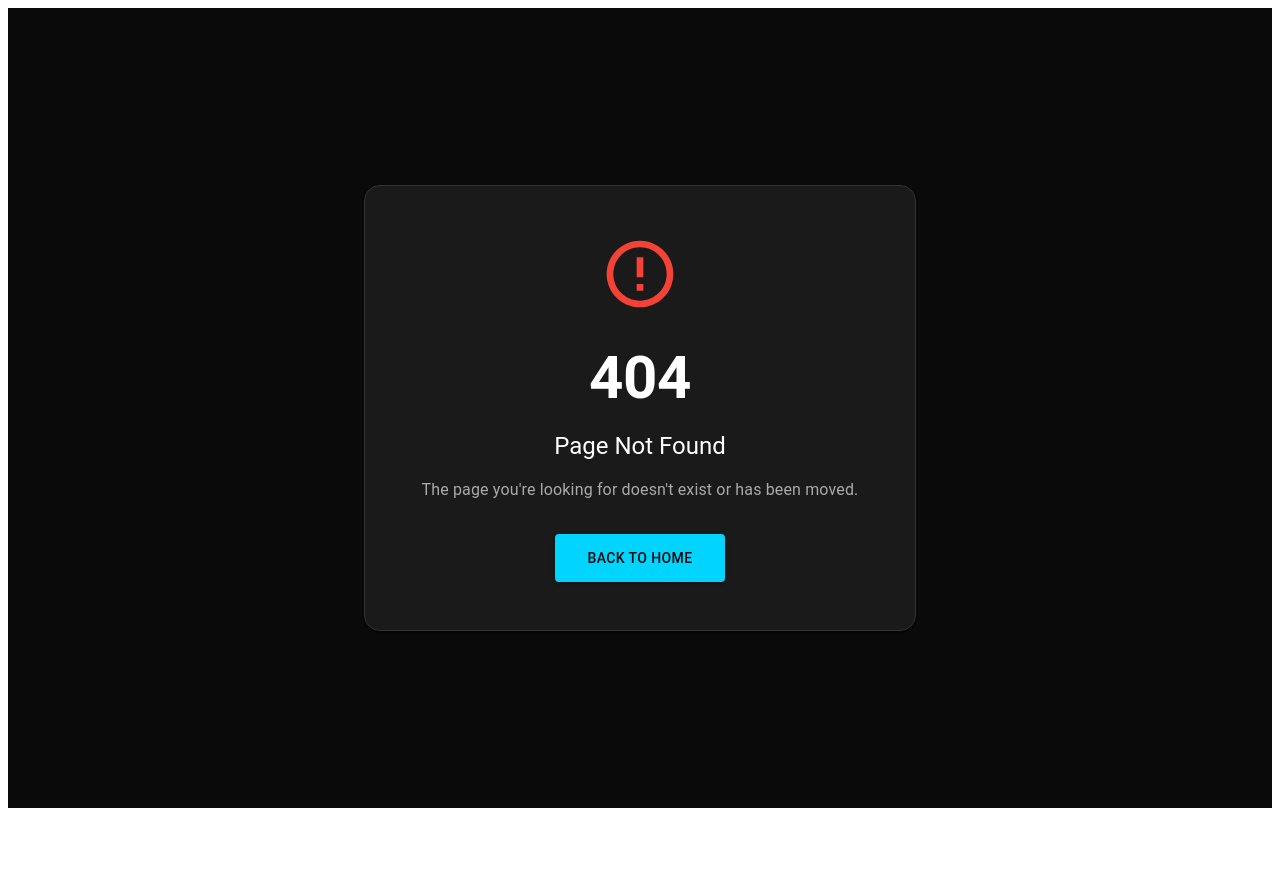
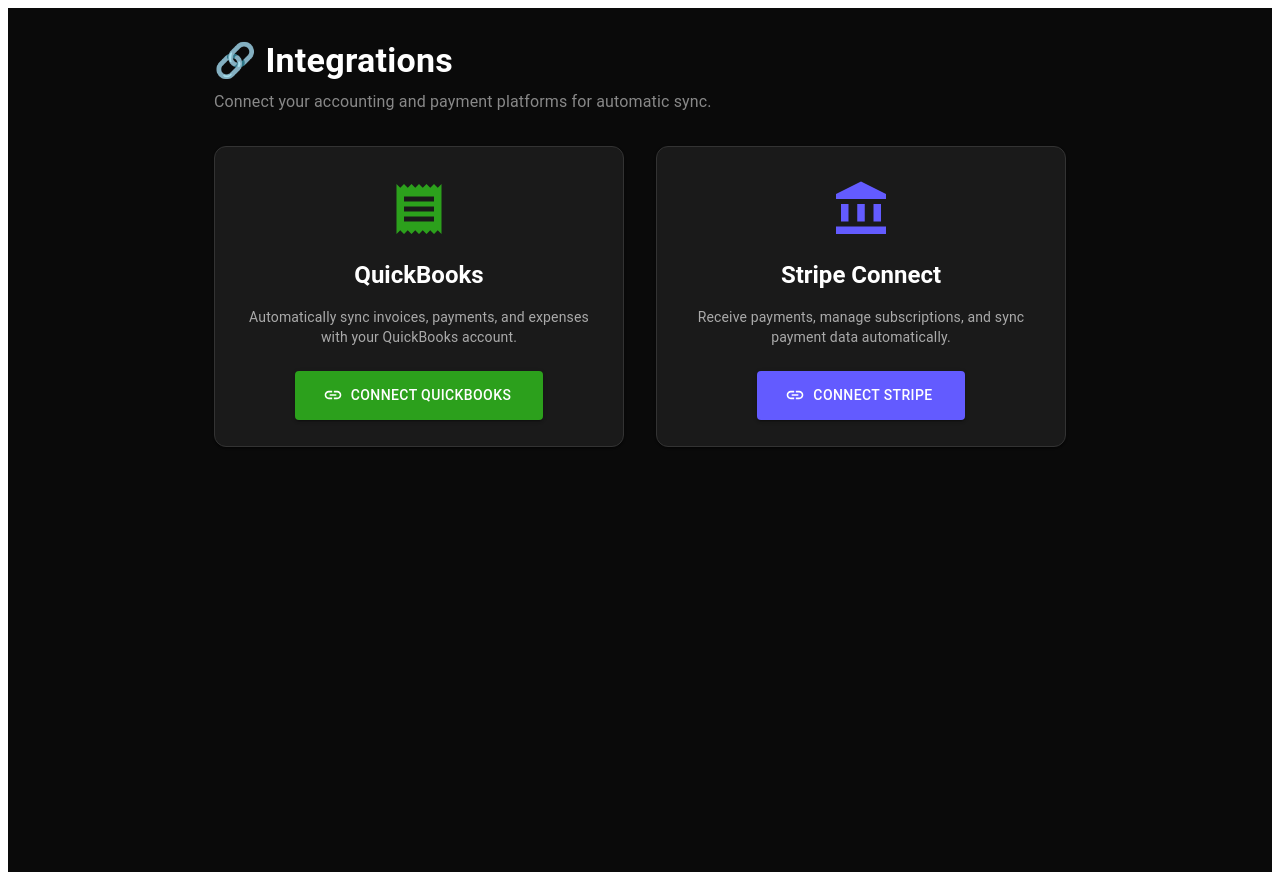
Before and after one commit to Samuelwedi/future-jobs-pro-ai, a React (Vite) app in the folder web/: page /integrations in a window 1280 px wide. Before the commit this address had no page. Before the commit the page ends 816 px from the top, so only its background shows below. Built offline with nearby package versions, Linux system fonts and the light colour scheme; no server answers.

Commit message:
Add Integrations page for QuickBooks and Stripe Connect

```diff
--- a/web/src/App.tsx
+++ b/web/src/App.tsx
@@ -23,6 +23,7 @@ import Settings from './pages/Settings';
 import NotFound from './pages/NotFound';
 import Register from './pages/Register';
 import PaymentRequired from './pages/PaymentRequired';
+import Integrations from './pages/Integrations';
 
 export default function App() {
   return (
@@ -51,6 +52,7 @@ export default function App() {
 <Route path="*" element={<NotFound />} />
 <Route path="/register" element={<Register />} />
 <Route path="/payment-required" element={<PaymentRequired />} />
+<Route path="/integrations" element={<Integrations />} />
       </Routes>
     </Router>
   );
--- a/web/src/pages/Dashboard.tsx
+++ b/web/src/pages/Dashboard.tsx
@@ -9,7 +9,7 @@ import {
   Notifications, TrendingDown, AccessTime, Work, People,
   Dashboard as DashboardIcon, CalendarMonth, Assessment,
   Groups, Folder, Timer, Chat, Assignment, BeachAccess,
-  TouchApp, Settings, Logout,
+  TouchApp, Settings, Logout, Link as LinkIcon,
 } from '@mui/icons-material';
 import {
   AreaChart, Area, PieChart, Pie, Cell, XAxis, YAxis,
@@ -31,6 +31,7 @@ const navItems = [
   { label: 'PTO', icon: <BeachAccess />, path: '/pto' },
   { label: 'Kiosk', icon: <TouchApp />, path: '/kiosk' },
   { label: 'Settings', icon: <Settings />, path: '/settings' },
+  { label: 'Integrations', icon: <LinkIcon />, path: '/integrations' },
 ];
 
 export default function Dashboard() {
@@ -72,7 +73,6 @@ export default function Dashboard() {
     ? `${user.firstName?.charAt(0) || ''}${user.lastName?.charAt(0) || ''}`
     : 'U';
 
-  // Determine trial status
   const trialEndDate = user?.trialEndsAt ? new Date(user.trialEndsAt) : null;
   const trialActive = trialEndDate && trialEndDate > new Date();
   const daysLeft = trialActive ? Math.ceil((trialEndDate!.getTime() - Date.now()) / (1000 * 60 * 60 * 24)) : 0;
--- /dev/null
+++ b/web/src/pages/Integrations.tsx
@@ -0,0 +1,151 @@
+import React, { useState, useEffect } from 'react';
+import {
+  Box, Container, Typography, Paper, Grid, Card, CardContent,
+  Button, Chip, CircularProgress, Alert,
+} from '@mui/material';
+import { AccountBalance, Receipt, CheckCircle, Link as LinkIcon } from '@mui/icons-material';
+
+const API_BASE = 'https://future-jobs-pro-ai-production.up.railway.app';
+
+export default function Integrations() {
+  const [user, setUser] = useState<any>(null);
+  const [loadingQB, setLoadingQB] = useState(false);
+  const [loadingStripe, setLoadingStripe] = useState(false);
+  const [status, setStatus] = useState<any>(null);
+  const [error, setError] = useState('');
+
+  useEffect(() => {
+    try {
+      const stored = localStorage.getItem('user');
+      if (stored) setUser(JSON.parse(stored));
+    } catch {}
+    fetchIntegrationStatus();
+  }, []);
+
+  const fetchIntegrationStatus = async () => {
+    try {
+      const token = localStorage.getItem('token');
+      const res = await fetch(`${API_BASE}/api/integrations/status`, {
+        headers: { Authorization: `Bearer ${token}` },
+      });
+      if (res.ok) {
+        const data = await res.json();
+        setStatus(data);
+      }
+    } catch {}
+  };
+
+  const handleConnectQuickBooks = async () => {
+    setLoadingQB(true);
+    try {
+      const token = localStorage.getItem('token');
+      const res = await fetch(`${API_BASE}/api/integrations/quickbooks/auth?companyId=${user?.companyId}`, {
+        headers: { Authorization: `Bearer ${token}` },
+      });
+      if (res.redirected) {
+        window.location.href = res.url;
+      } else {
+        setError('Failed to start QuickBooks connection');
+      }
+    } catch {
+      setError('Failed to start QuickBooks connection');
+    } finally {
+      setLoadingQB(false);
+    }
+  };
+
+  const handleConnectStripe = async () => {
+    setLoadingStripe(true);
+    try {
+      const token = localStorage.getItem('token');
+      const res = await fetch(`${API_BASE}/api/integrations/stripe/auth?companyId=${user?.companyId}`, {
+        headers: { Authorization: `Bearer ${token}` },
+      });
+      if (res.redirected) {
+        window.location.href = res.url;
+      } else {
+        setError('Failed to start Stripe Connect');
+      }
+    } catch {
+      setError('Failed to start Stripe Connect');
+    } finally {
+      setLoadingStripe(false);
+    }
+  };
+
+  const qbConnected = status?.quickbooks?.connected;
+  const stripeConnected = status?.stripe?.connected;
+
+  return (
+    <Box sx={{ bgcolor: '#0A0A0A', minHeight: '100vh', py: 4 }}>
+      <Container maxWidth="md">
+        <Typography variant="h4" sx={{ color: '#FFF', fontWeight: 'bold', mb: 1 }}>
+          🔗 Integrations
+        </Typography>
+        <Typography variant="body1" sx={{ color: '#888', mb: 4 }}>
+          Connect your accounting and payment platforms for automatic sync.
+        </Typography>
+
+        {error && <Alert severity="error" sx={{ mb: 3 }}>{error}</Alert>}
+
+        <Grid container spacing={4}>
+          {/* QuickBooks Card */}
+          <Grid item xs={12} md={6}>
+            <Card sx={{ bgcolor: '#1A1A1A', borderRadius: 3, border: '1px solid #333', height: '100%' }}>
+              <CardContent sx={{ p: 4, textAlign: 'center' }}>
+                <Receipt sx={{ fontSize: 60, color: '#2CA01C', mb: 2 }} />
+                <Typography variant="h5" sx={{ color: '#FFF', fontWeight: 'bold', mb: 2 }}>
+                  QuickBooks
+                </Typography>
+                <Typography variant="body2" sx={{ color: '#AAA', mb: 3 }}>
+                  Automatically sync invoices, payments, and expenses with your QuickBooks account.
+                </Typography>
+                {qbConnected ? (
+                  <Chip icon={<CheckCircle />} label="Connected" color="success" sx={{ bgcolor: '#4CAF5020', color: '#4CAF50' }} />
+                ) : (
+                  <Button
+                    variant="contained"
+                    onClick={handleConnectQuickBooks}
+                    disabled={loadingQB}
+                    startIcon={<LinkIcon />}
+                    sx={{ bgcolor: '#2CA01C', color: '#FFF', px: 4, py: 1.5 }}
+                  >
+                    {loadingQB ? 'Redirecting...' : 'Connect QuickBooks'}
+                  </Button>
+                )}
+              </CardContent>
+            </Card>
+          </Grid>
+
+          {/* Stripe Connect Card */}
+          <Grid item xs={12} md={6}>
+            <Card sx={{ bgcolor: '#1A1A1A', borderRadius: 3, border: '1px solid #333', height: '100%' }}>
+              <CardContent sx={{ p: 4, textAlign: 'center' }}>
+                <AccountBalance sx={{ fontSize: 60, color: '#635BFF', mb: 2 }} />
+                <Typography variant="h5" sx={{ color: '#FFF', fontWeight: 'bold', mb: 2 }}>
+                  Stripe Connect
+                </Typography>
+                <Typography variant="body2" sx={{ color: '#AAA', mb: 3 }}>
+                  Receive payments, manage subscriptions, and sync payment data automatically.
+                </Typography>
+                {stripeConnected ? (
+                  <Chip icon={<CheckCircle />} label="Connected" color="success" sx={{ bgcolor: '#4CAF5020', color: '#4CAF50' }} />
+                ) : (
+                  <Button
+                    variant="contained"
+                    onClick={handleConnectStripe}
+                    disabled={loadingStripe}
+                    startIcon={<LinkIcon />}
+                    sx={{ bgcolor: '#635BFF', color: '#FFF', px: 4, py: 1.5 }}
+                  >
+                    {loadingStripe ? 'Redirecting...' : 'Connect Stripe'}
+                  </Button>
+                )}
+              </CardContent>
+            </Card>
+          </Grid>
+        </Grid>
+      </Container>
+    </Box>
+  );
+}
```
Also changed, not shown: 1 other file (tests, documents, lock files or other folders).
